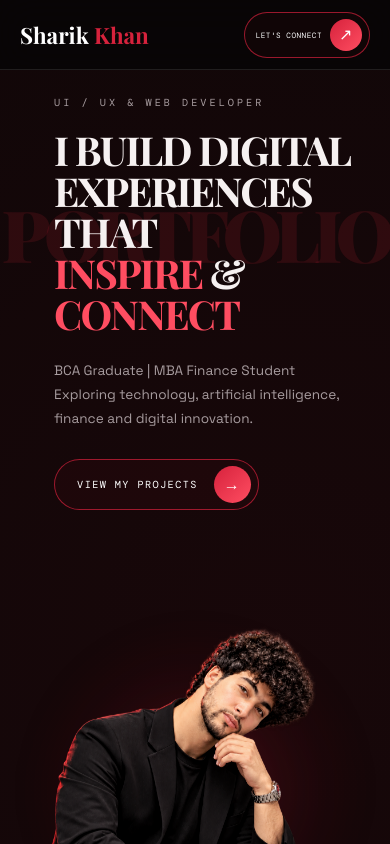
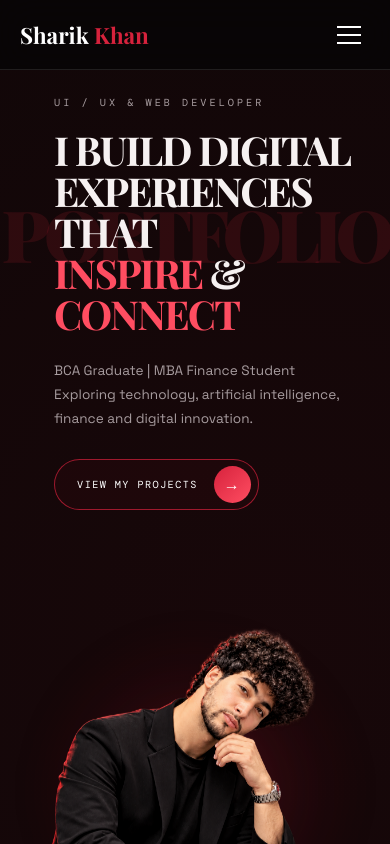
Before and after one commit to sharikkhan007/sharik-portfolio, a React (Vite) app: page / in a window 390 px wide. Shown: the top 844 px of the page. Built offline with nearby package versions, Linux system fonts and the light colour scheme.

Commit message:
Update portfolio design and styling

```diff
--- a/src/App.css
+++ b/src/App.css
@@ -71,7 +71,6 @@ main {
     var(--bg);
 }
 
-
 /* =========================================
    PREMIUM PAGE ANIMATION
 ========================================= */
@@ -94,7 +93,6 @@ main {
   }
 }
 
-
 /* =========================================
    NAVBAR
 ========================================= */
@@ -188,7 +186,6 @@ main {
   width: 100%;
 }
 
-
 /* =========================================
    MOBILE MENU BUTTON
 ========================================= */
@@ -224,6 +221,13 @@ main {
     opacity 0.3s ease;
 }
 
+/* =========================================
+   MOBILE MENU
+========================================= */
+
+.mobile-menu {
+  display: none;
+}
 
 /* =========================================
    BUTTONS
@@ -304,7 +308,6 @@ main {
   transform: rotate(45deg);
 }
 
-
 /* =========================================
    HERO
 ========================================= */
@@ -320,7 +323,6 @@ main {
   isolation: isolate;
 }
 
-
 /* BACKGROUND TEXT */
 
 .hero-background-text {
@@ -350,7 +352,6 @@ main {
   pointer-events: none;
   user-select: none;
 }
-
 
 /* DECORATIVE CIRCLES */
 
@@ -391,7 +392,6 @@ main {
     transform: translateY(-15px);
   }
 }
-
 
 /* HERO GRID */
 
@@ -416,7 +416,6 @@ main {
   padding: 0 7%;
 }
 
-
 /* LEFT */
 
 .hero-left {
@@ -465,7 +464,6 @@ main {
   line-height: 1.75;
 }
 
-
 /* =========================================
    HERO IMAGE
 ========================================= */
@@ -485,7 +483,6 @@ main {
 
   z-index: 6;
 }
-
 
 /* GLOW */
 
@@ -524,7 +521,6 @@ main {
   }
 }
 
-
 /* PROFILE IMAGE */
 
 .hero-image {
@@ -570,7 +566,6 @@ main {
     transform: translateY(-8px);
   }
 }
-
 
 /* =========================================
    RIGHT SIDE
@@ -634,7 +629,6 @@ main {
   line-height: 1.55;
 }
 
-
 /* LOCATION */
 
 .location {
@@ -687,7 +681,6 @@ main {
 .location span {
   color: var(--muted);
 }
-
 
 /* SCROLL */
 
@@ -759,7 +752,6 @@ main {
   }
 }
 
-
 /* =========================================
    STATS
 ========================================= */
@@ -885,7 +877,6 @@ main {
   animation: pulse 1.5s infinite;
 }
 
-
 /* =========================================
    GENERAL SECTIONS
 ========================================= */
@@ -925,7 +916,6 @@ main {
 .section h2 span {
   color: var(--red-bright);
 }
-
 
 /* =========================================
    ABOUT
@@ -969,7 +959,6 @@ main {
   line-height: 1.9;
 }
 
-
 /* =========================================
    SKILLS
 ========================================= */
@@ -1006,7 +995,6 @@ main {
   line-height: 1.8;
 }
 
-
 /* LEARNING CARD */
 
 .learning-card {
@@ -1255,7 +1243,6 @@ main {
   }
 }
 
-
 /* =========================================
    SKILL CARDS
 ========================================= */
@@ -1363,7 +1350,6 @@ main {
   box-shadow:
     0 0 12px rgba(255, 77, 97, 0.45);
 }
-
 
 /* =========================================
    PROJECTS
@@ -1607,7 +1593,6 @@ main {
   color: var(--red-bright);
 }
 
-
 /* =========================================
    CONTACT
 ========================================= */
@@ -1672,7 +1657,6 @@ main {
   line-height: 1.8;
 }
 
-
 /* =========================================
    CONTACT LINKS - GITHUB / EMAIL
 ========================================= */
@@ -1799,7 +1783,6 @@ main {
   word-break: break-word;
 }
 
-
 /* =========================================
    CONTACT MAIN BUTTON
 ========================================= */
@@ -1822,7 +1805,6 @@ main {
 
   white-space: nowrap;
 }
-
 
 /* =========================================
    CONTACT FORM
@@ -1933,7 +1915,6 @@ main {
     0 15px 35px rgba(214, 34, 60, 0.25);
 }
 
-
 /* FOOTER */
 
 .contact-footer {
@@ -1986,13 +1967,11 @@ main {
   transform: translateY(-2px);
 }
 
-
 /* =========================================
    TABLET
 ========================================= */
 
 @media (max-width: 1100px) {
-
   .hero-grid {
     grid-template-columns:
       minmax(0, 1fr)
@@ -2045,32 +2024,42 @@ main {
   }
 }
 
-
 /* =========================================
    MOBILE / SMALL TABLET
 ========================================= */
 
 @media (max-width: 850px) {
-
   .navbar {
     height: 70px;
 
     padding: 0 20px;
   }
 
-
-  /* MOBILE HAMBURGER MENU */
+  /* MOBILE HAMBURGER */
 
   .mobile-menu-button {
     display: flex;
 
     order: 2;
-  }
-
-
-  /* NAVIGATION MENU */
+
+    margin-left: auto;
+  }
+
+  /* HIDE DESKTOP NAV ON MOBILE */
 
   .nav-links {
+    display: none;
+  }
+
+  /* HIDE DESKTOP CONNECT BUTTON ON MOBILE */
+
+  .connect-button {
+    display: none;
+  }
+
+  /* MOBILE MENU */
+
+  .mobile-menu {
     position: absolute;
 
     top: 70px;
@@ -2081,8 +2070,6 @@ main {
 
     flex-direction: column;
 
-    align-items: center;
-
     gap: 5px;
 
     padding: 20px;
@@ -2091,50 +2078,72 @@ main {
 
     border-bottom: 1px solid var(--border);
 
-    transform: translateY(-150%);
-
     opacity: 0;
+    visibility: hidden;
+
+    transform: translateY(-15px);
 
     pointer-events: none;
 
     transition:
-      transform 0.35s ease,
-      opacity 0.35s ease;
+      opacity 0.3s ease,
+      transform 0.3s ease,
+      visibility 0.3s ease;
 
     z-index: 999;
   }
 
-  .nav-links.mobile-open {
+  .mobile-menu.open {
+    opacity: 1;
+
+    visibility: visible;
+
     transform: translateY(0);
 
-    opacity: 1;
-
     pointer-events: auto;
   }
 
-  .nav-links button {
+  .mobile-menu button {
     width: 100%;
 
     padding: 15px;
 
+    border: none;
+
+    background: transparent;
+
+    color: var(--muted);
+
+    font-family: var(--serif);
+
+    font-size: 1.1rem;
+
     text-align: center;
 
-    font-size: 1.1rem;
-  }
-
-  .connect-button {
-    order: 3;
-
-    padding-left: 14px;
-
-    font-size: 0.54rem;
-  }
-
-  .connect-button span {
-    width: 32px;
-    height: 32px;
-  }
-
+    transition:
+      color 0.25s ease,
+      background 0.25s ease;
+  }
+
+  .mobile-menu button:hover {
+    color: var(--red-bright);
+
+    background: rgba(214, 34, 60, 0.04);
+  }
+
+  /* HAMBURGER -> X */
+
+  .mobile-menu-button.active span:nth-child(1) {
+    transform: translateY(8px) rotate(45deg);
+  }
+
+  .mobile-menu-button.active span:nth-child(2) {
+    opacity: 0;
+  }
+
+  .mobile-menu-button.active span:nth-child(3) {
+    transform: translateY(-8px) rotate(-45deg);
+  }
 
   /* HERO */
 
@@ -2199,7 +2208,6 @@ main {
     display: none;
   }
 
-
   /* STATS */
 
   .stats {
@@ -2220,7 +2228,6 @@ main {
     border-bottom: 1px solid var(--border);
   }
 
-
   /* SECTIONS */
 
   .section {
@@ -2262,7 +2269,6 @@ main {
     height: 210px;
   }
 
-
   /* CONTACT */
 
   .contact {
@@ -2291,26 +2297,14 @@ main {
     bottom: 30px;
   }
 }
-
 
 /* =========================================
    SMALL MOBILE
 ========================================= */
 
 @media (max-width: 500px) {
-
   .logo {
     font-size: 1.4rem;
-  }
-
-  .connect-button {
-    gap: 8px;
-
-    padding-left: 11px;
-
-    font-size: 0.48rem;
-
-    letter-spacing: 0.5px;
   }
 
   .hero-grid {
@@ -2398,7 +2392,6 @@ main {
     font-size: 1.5rem;
   }
 
-
   /* CONTACT */
 
   .contact {
@@ -2423,14 +2416,12 @@ main {
     gap: 15px;
   }
 }
-
 
 /* =========================================
    ACCESSIBILITY
 ========================================= */
 
 @media (prefers-reduced-motion: reduce) {
-
   *,
   *::before,
   *::after {
--- a/src/App.jsx
+++ b/src/App.jsx
@@ -1,7 +1,10 @@
+import { useState } from "react";
 import "./App.css";
 import heroImage from "./assets/sharik-profile.PNG";
 
 function App() {
+  const [mobileMenuOpen, setMobileMenuOpen] = useState(false);
+
   const scrollToSection = (id) => {
     document.getElementById(id)?.scrollIntoView({
       behavior: "smooth",
@@ -66,6 +69,7 @@ function App() {
           Sharik <span>Khan</span>
         </button>
 
+        {/* DESKTOP NAVIGATION */}
         <nav className="nav-links">
           <button onClick={() => scrollToSection("about")}>
             About
@@ -91,6 +95,64 @@ function App() {
           LET&apos;S CONNECT
           <span>↗</span>
         </button>
+
+        {/* MOBILE THREE-LINE MENU BUTTON */}
+        <button
+          className={`mobile-menu-button ${
+            mobileMenuOpen ? "active" : ""
+          }`}
+          onClick={() => setMobileMenuOpen(!mobileMenuOpen)}
+          aria-label="Toggle navigation menu"
+          aria-expanded={mobileMenuOpen}
+        >
+          <span></span>
+          <span></span>
+          <span></span>
+        </button>
+
+        {/* MOBILE MENU */}
+        <nav
+          className={`mobile-menu ${
+            mobileMenuOpen ? "open" : ""
+          }`}
+          aria-hidden={!mobileMenuOpen}
+        >
+          <button
+            onClick={() => {
+              scrollToSection("about");
+              setMobileMenuOpen(false);
+            }}
+          >
+            About
+          </button>
+
+          <button
+            onClick={() => {
+              scrollToSection("skills");
+              setMobileMenuOpen(false);
+            }}
+          >
+            Skills
+          </button>
+
+          <button
+            onClick={() => {
+              scrollToSection("projects");
+              setMobileMenuOpen(false);
+            }}
+          >
+            Projects
+          </button>
+
+          <button
+            onClick={() => {
+              scrollToSection("contact");
+              setMobileMenuOpen(false);
+            }}
+          >
+            Connect
+          </button>
+        </nav>
       </header>
 
       {/* HERO */}
@@ -559,4 +621,5 @@ ${message}`;
     </main>
   );
 }
+
 export default App;
```
